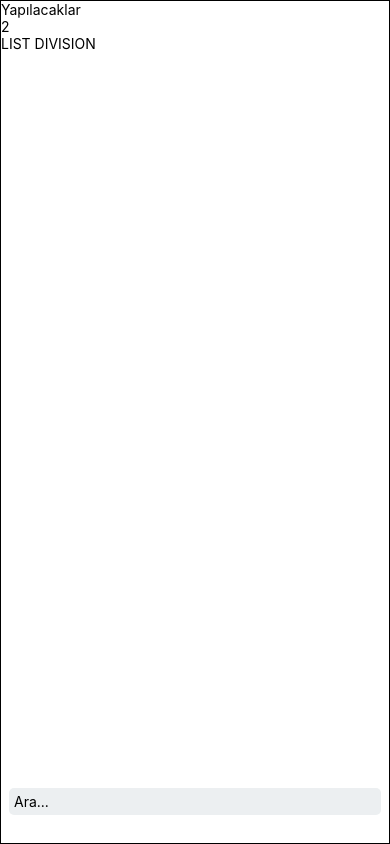
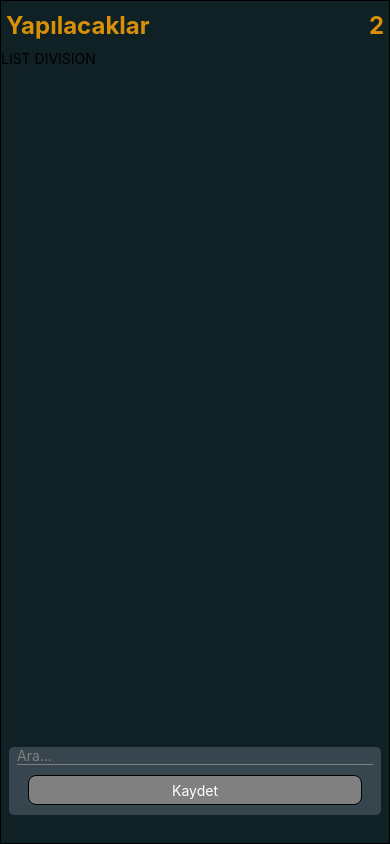
Before and after one commit to korayerdem89/todoapp4mobile, a React Native app: screen / in a window 390 px wide. Built offline with nearby package versions, Linux system fonts and the light colour scheme.

Commit message:
opening screen was made

```diff
--- a/src/App.js
+++ b/src/App.js
@@ -7,29 +7,42 @@ const App = () => {
     <SafeAreaView style={styles.container}>
       <View style={styles.top_side}>
         <View style={styles.header}>
-          <Text>Yapılacaklar</Text>
-          <Text>2</Text>
+          <Text style={styles.headerText}>Yapılacaklar</Text>
+          <Text style={styles.headerText}>2</Text>
         </View>
         <Text>LIST DIVISION</Text>
       </View>
       <View style={styles.task_container}>
-        <InputBox style={{color:'red'}} />
+        <InputBox style={{color: 'red'}} />
       </View>
     </SafeAreaView>
   );
 };
 
 const styles = StyleSheet.create({
-  container:{
-    display:'flex',
-    flexDirection:'column',
-    justifyContent:'space-between',
-    borderWidth:1,
-    height:'100%',
+  container: {
+    backgroundColor: '#102126',
+    display: 'flex',
+    flexDirection: 'column',
+    justifyContent: 'space-between',
+    borderWidth: 1,
+    height: '100%',
   },
-  task_container:{
-    marginBottom:20
-  }
+  header: {
+    display: 'flex',
+    flexDirection: 'row',
+    justifyContent: 'space-between',
+    paddingHorizontal: 5,
+    paddingVertical: 10,
+  },
+  headerText: {
+    color: '#d99006',
+    fontWeight:'bold',
+    fontSize:24
+  },
+  task_container: {
+    marginBottom: 20,
+  },
 });
 
 export default App;
--- a/src/components/InputBox/InputBox.js
+++ b/src/components/InputBox/InputBox.js
@@ -1,11 +1,18 @@
 import React from 'react';
-import {TextInput, View} from 'react-native';
+import {TextInput, View, Text, TouchableOpacity} from 'react-native';
 import styles from './InputBox.styles';
 
 const InputBox = () => {
   return (
     <View style={styles.container}>
-      <TextInput placeholder="Ara..." />
+      <TextInput
+        placeholder="Ara..."
+        style={styles.textInput}
+        placeholderTextColor="gray"
+      />
+      <TouchableOpacity disabled={true} style={styles.button}>
+        <Text style={styles.buttonTitle}>Kaydet</Text>
+      </TouchableOpacity>
     </View>
   );
 };
--- a/src/components/InputBox/InputBox.styles.js
+++ b/src/components/InputBox/InputBox.styles.js
@@ -2,9 +2,30 @@ import {StyleSheet} from 'react-native';
 
 export default StyleSheet.create({
   container: {
-    backgroundColor: '#eceff1',
-    padding: 5,
+    backgroundColor: '#37464e',
     margin: 8,
     borderRadius: 5,
+    paddingHorizontal:8,
+    alignItems: 'center',
   },
+  textInput: {
+    color: 'white',
+    borderBottomWidth: 1,
+    borderColor: 'gray',
+    marginBottom: 10,
+    width:'100%',
+  },
+  button: {
+    display: 'flex',
+    alignItems: 'center',
+    justifyContent: 'center',
+    borderWidth: 1,
+    width: '94%',
+    borderRadius:8,
+    height:30,
+    backgroundColor:'gray',
+    marginBottom:10
+
+  },
+  buttonTitle: {color: 'white'},
 });
```
